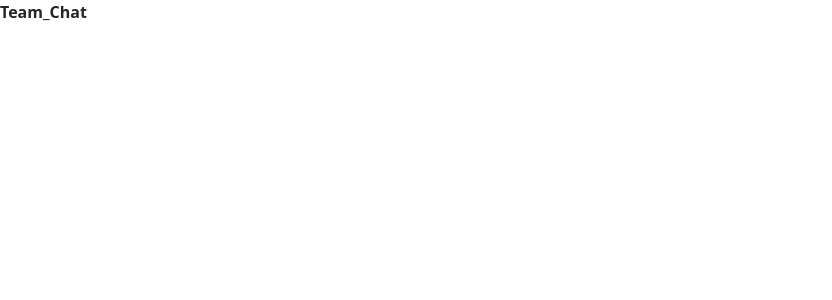
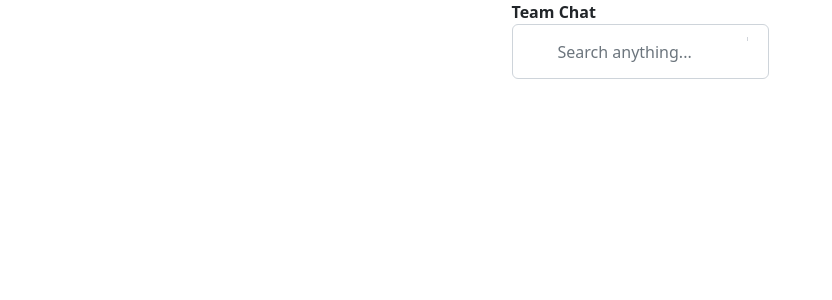
Before and after one commit to VexGamingTV/teamchat, a Vue app: page / in a window 1280 px wide. Shown: the top 300 px of the page, without its empty margins (0-832 px from the left). Built offline with nearby package versions, Linux system fonts and the light colour scheme.

Commit message:
Added search bar to Team Chat

```diff
--- a/index.html
+++ b/index.html
@@ -4,7 +4,7 @@
     <meta charset="UTF-8" />
     <link rel="icon" href="/favicon.ico" />
     <meta name="viewport" content="width=device-width, initial-scale=1.0" />
-    <title>TeamChat Boomtown</title>
+    <title>TeamChat</title>
   </head>
   <body>
     <div id="app"></div>
--- a/src/App.vue
+++ b/src/App.vue
@@ -9,10 +9,53 @@ import { RouterLink, RouterView } from 'vue-router'
       </nav>
     </div>
   </header>
-
-  <RouterView />
+  <div class="container">
+    <div class="row">
+      <div class="col-4 mx-auto d-flex justify-content-center">
+        <RouterView />
+      </div>
+    </div>
+  </div>
 </template>
 
 <style>
-@import'~bootstrap/dist/css/bootstrap.css';
+body{
+  background: #d1d5db;
+}
+.height {
+  height: 100vh;
+}
+.form {
+  position: relative;
+}
+.form .fa-search {
+  position: absolute;
+  top:20px;
+  left: 20px;
+  color: #9ca3af;
+
+}
+.form span {
+  position: absolute;
+  right: 17px;
+  top: 13px;
+  padding: 2px;
+  border-left: 1px solid #d1d5db;
+
+}
+.left-pan {
+  padding-left: 7px;
+}
+.left-pan i {
+  padding-left: 10px;
+}
+.form-input {
+  height: 55px;
+  text-indent: 33px;
+  border-radius: 10px;
+}
+.form-input:focus {
+  box-shadow: none;
+  border:none;
+}
 </style>
--- a/src/components/BaseHeader.vue
+++ b/src/components/BaseHeader.vue
@@ -5,7 +5,7 @@ export default {
 </script>
 
 <template>
-<b>Team_Chat</b>
+<b>Team Chat</b>
 </template>
 <style scoped>
 
--- /dev/null
+++ b/src/components/BaseSearch.vue
@@ -0,0 +1,17 @@
+<script lang="ts">
+export default {
+  name: "BaseSearch"
+};
+</script>
+
+<template>
+  <div class="form">
+    <i class="fa fa-search"></i>
+    <input type="text" class="form-control form-input" placeholder="Search anything...">
+    <span class="left-pan"><i class="fa fa-search"></i></span>
+  </div>
+</template>
+
+<style scoped>
+
+</style>
--- a/src/views/HomeView.vue
+++ b/src/views/HomeView.vue
@@ -1,9 +1,11 @@
 <script setup lang="ts">
 import BaseHeader from '@/components/BaseHeader.vue'
+import BaseSearch from '@/components/BaseSearch.vue'
 </script>
 
 <template>
   <main>
     <BaseHeader />
+    <BaseSearch />
   </main>
 </template>
```
